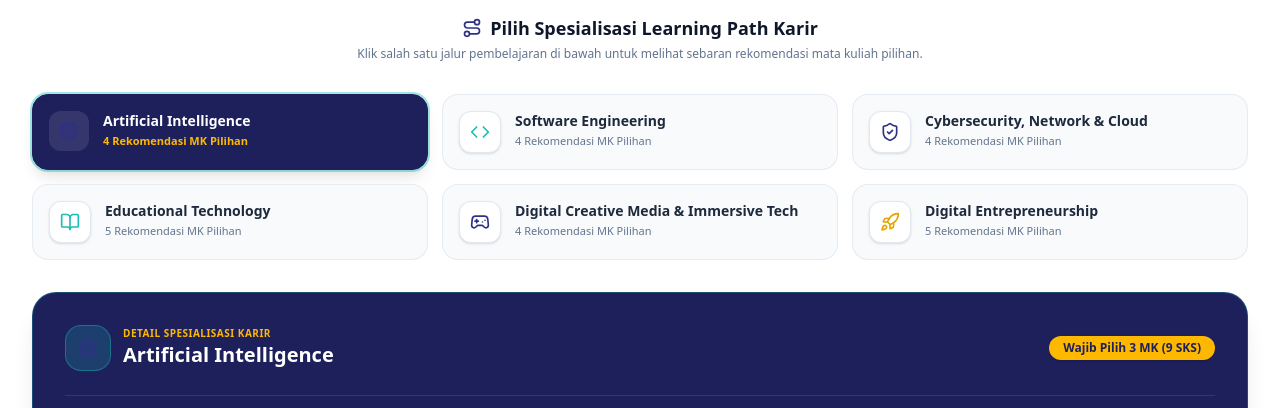
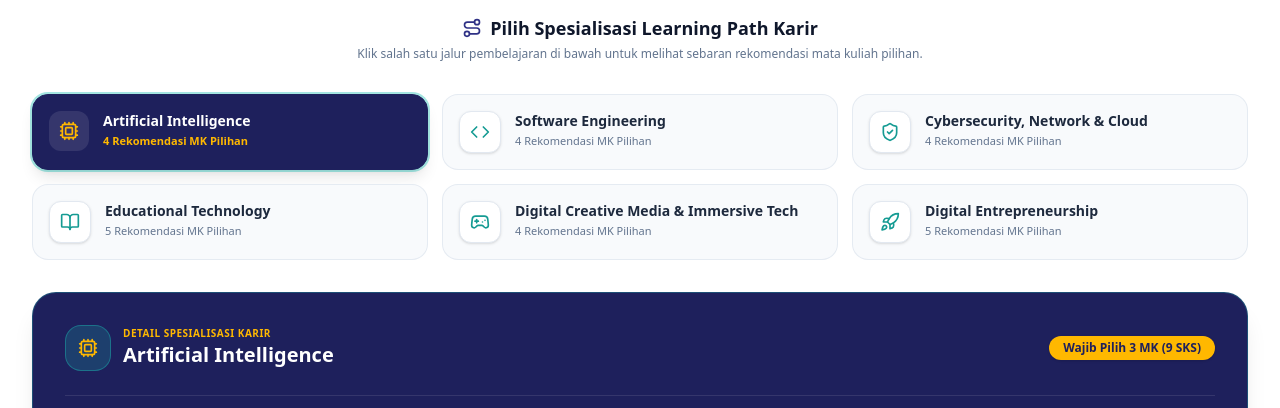
Before and after one commit to arifsetwn/ptikonversikurikulum, a React (Vite) app: page / in a window 1280 px wide. Shown: the part 4280-4688 px from the top of the page. Built offline with nearby package versions, Linux system fonts and the light colour scheme.

Commit message:
fix: ensure Learning Path icons have high-contrast bright colors on dark backgrounds

```diff
--- a/src/components/LearningPathSection.tsx
+++ b/src/components/LearningPathSection.tsx
@@ -32,14 +32,15 @@ export const LearningPathSection: React.FC = () => {
     return () => window.removeEventListener('keydown', handleKeyDown);
   }, [isZoomOpen]);
 
-  const getPathIcon = (name: string) => {
+  const getPathIcon = (name: string, isDark: boolean = false) => {
+    const iconClass = `w-5 h-5 ${isDark ? 'text-[#FFB800]' : 'text-[#159B93]'}`;
     switch (name) {
-      case 'Cpu': return <Cpu className="w-5 h-5 text-[#2F3185]" />;
-      case 'Code': return <Code className="w-5 h-5 text-[#1CBDB3]" />;
-      case 'ShieldCheck': return <ShieldCheck className="w-5 h-5 text-[#2F3185]" />;
-      case 'BookOpen': return <BookOpen className="w-5 h-5 text-[#1CBDB3]" />;
-      case 'Gamepad2': return <Gamepad2 className="w-5 h-5 text-[#2F3185]" />;
-      default: return <Rocket className="w-5 h-5 text-[#E5A500]" />;
+      case 'Cpu': return <Cpu className={iconClass} />;
+      case 'Code': return <Code className={iconClass} />;
+      case 'ShieldCheck': return <ShieldCheck className={iconClass} />;
+      case 'BookOpen': return <BookOpen className={iconClass} />;
+      case 'Gamepad2': return <Gamepad2 className={iconClass} />;
+      default: return <Rocket className={iconClass} />;
     }
   };
 
@@ -125,7 +126,7 @@ export const LearningPathSection: React.FC = () => {
                   }`}
                 >
                   <div className={`p-2.5 rounded-xl shrink-0 ${isSelected ? 'bg-white/10' : 'bg-white shadow-sm border border-slate-200'}`}>
-                    {getPathIcon(lp.iconName)}
+                    {getPathIcon(lp.iconName, isSelected)}
                   </div>
                   <div>
                     <h4 className="font-extrabold text-xs sm:text-sm">{lp.name}</h4>
@@ -151,7 +152,7 @@ export const LearningPathSection: React.FC = () => {
               <div className="flex flex-col md:flex-row md:items-center md:justify-between gap-4 pb-6 border-b border-white/10">
                 <div className="flex items-center gap-3">
                   <div className="p-3 bg-[#1CBDB3]/20 border border-[#1CBDB3]/40 rounded-2xl">
-                    {getPathIcon(activePath.iconName)}
+                    {getPathIcon(activePath.iconName, true)}
                   </div>
                   <div>
                     <span className="text-[10px] font-black text-[#FFB800] tracking-wider uppercase block">
```
